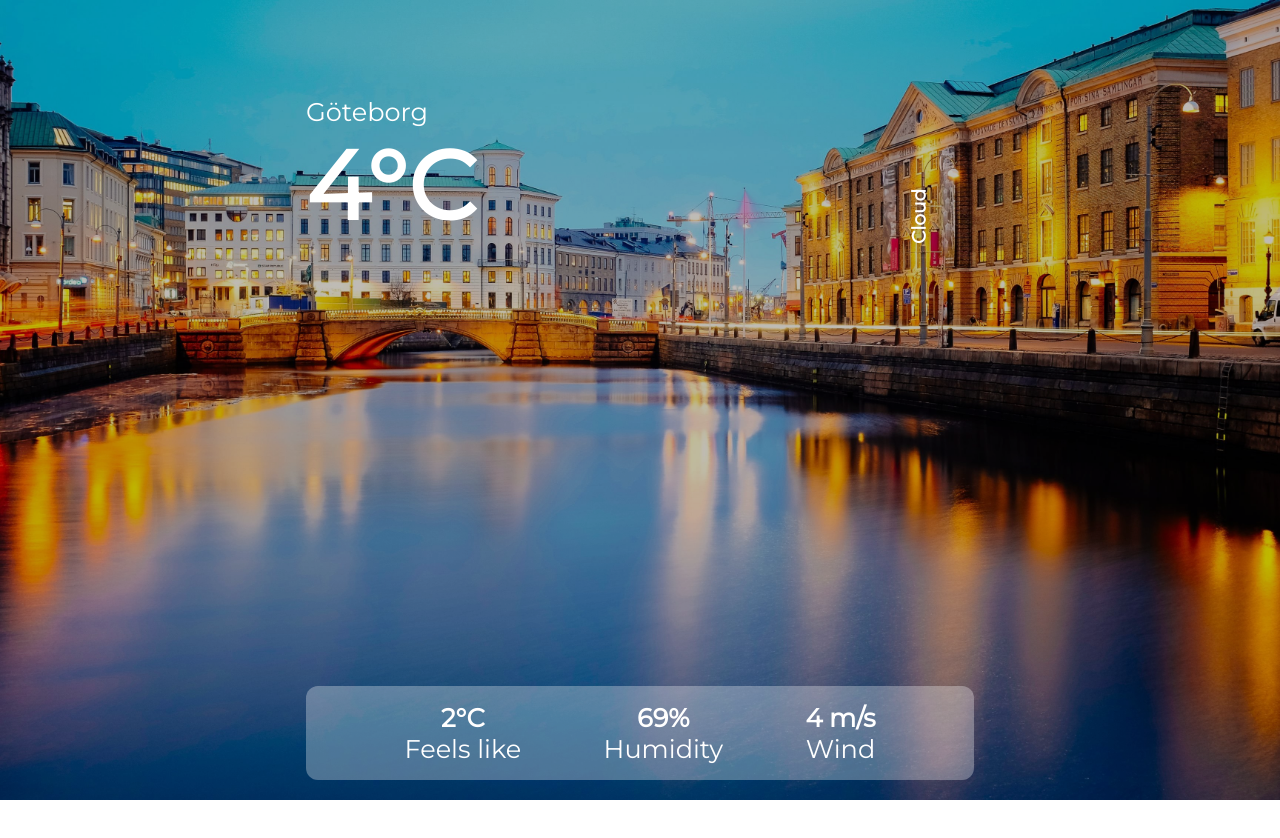
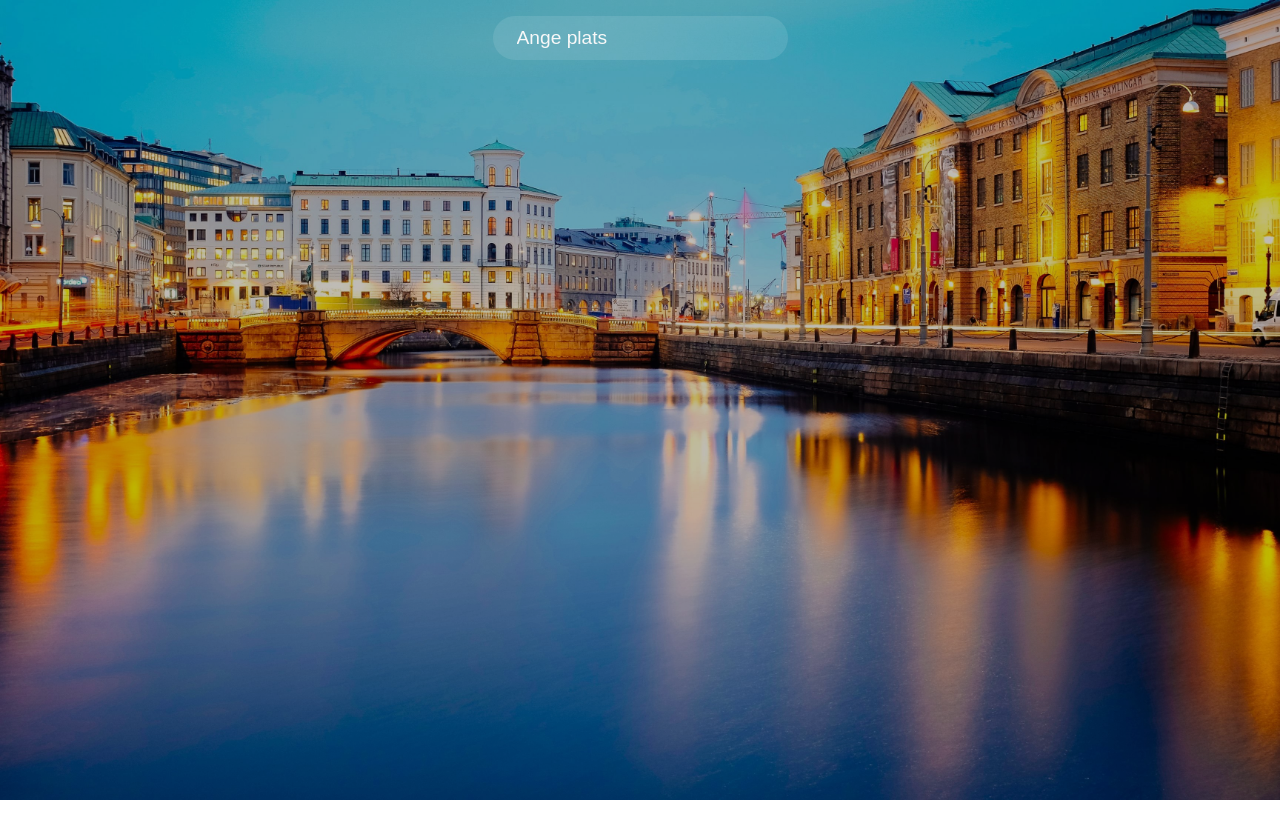
Before and after one commit to Cronvall/OpenWeather, a React (Create React App) app in the folder case/: page / in a window 1280 px wide. Shown: the top 838 px of the page. Before the commit the page ends 800 px from the top, so only its background shows below. Built offline with nearby package versions, Linux system fonts and the light colour scheme.

Commit message:
API bound values

```diff
--- a/case/src/App.js
+++ b/case/src/App.js
@@ -2,39 +2,62 @@ import React, {useState} from 'react';
 import axios from 'axios';
 
 function App() {
+  const [data, setData] = useState({})
+  const [location, setLocation] = useState('')
 
-  const url = "api.openweathermap.org/data/2.5/weather?q=göteborg&units=metric&appid=23f136362f24c932f3393c40eea8d034";
+  const url = `https://api.openweathermap.org/data/2.5/weather?q=${location}&units=metric&appid=23f136362f24c932f3393c40eea8d034&lang=se`
+
+  const searchLocation = (event) => {
+    if (event.key === 'Enter') {
+      axios.get(url).then((response) => {
+        setData(response.data)
+        console.log(response.data)
+      })
+      setLocation('')
+    }
+  }
 
   return (
-    <div className='app'>
-      <div className='container'>
-
-        <div className='top'>
-          <div className='location'>
-            <p>Göteborg</p>
+    <div className="app">
+      <div className="search">
+        <input
+          value={location}
+          onChange={event => setLocation(event.target.value)}
+          onKeyPress={searchLocation}
+          placeholder='Ange plats'
+          type="text" />
+      </div>
+      <div className="container">
+        <div className="top">
+          <div className="location">
+            <p>{data.name}</p>
           </div>
-          <div className='temp'>
-            <h1>4°C</h1>
+          <div className="temp">
+            {data.main ? <h1>{data.main.temp.toFixed()}°C</h1> : null}
           </div>
-          <div className='description'>
-            <h3 className='bold'>Cloud</h3>
+          <div className="description">
+            {data.weather ? <p>{data.weather[0].description}</p> : null}
           </div>
         </div>
 
-        <div className='bottom'>
-          <div className='feels'>
-            <p className='bold'>2°C</p>
-            <p>Feels like</p>
+        {data.name !== undefined &&
+          <div className="bottom">
+            <div className="feels">
+              {data.main ? <p className='bold'>{data.main.feels_like.toFixed()}°C</p> : null}
+              <p>Känns som</p>
+            </div>
+            <div className="humidity">
+              {data.main ? <p className='bold'>{data.main.humidity}%</p> : null}
+              <p>Luft Fuktighet</p>
+            </div>
+            <div className="wind">
+              {data.wind ? <p className='bold'>{data.wind.speed.toFixed()} m/s</p> : null}
+              <p>Vind</p>
+            </div>
           </div>
-          <div className='humidity'>
-            <p className='bold'>69%</p>
-            <p>Humidity</p>
-          </div>
-          <div className='wind'>
-            <p className='bold'>4 m/s</p>
-            <p>Wind</p>
-          </div>
-        </div>
+        }
+
+
 
       </div>
     </div>
--- a/case/src/index.css
+++ b/case/src/index.css
@@ -40,6 +40,23 @@ h1 {
   z-index: -1;
 }
 
+.app .search {
+  text-align: center;
+  padding: 1rem;
+}
+
+.app input {
+  padding: 0.7rem 1.5rem;
+  font-size: 1.2rem;
+  border-radius: 25px;
+  border: none;
+  background: rgba(255, 255, 255, 0.1);
+}
+
+::placeholder {
+  color: #f8f8f8;
+}
+
 .container {
   max-width: 700px;
   height: 700px;
```
